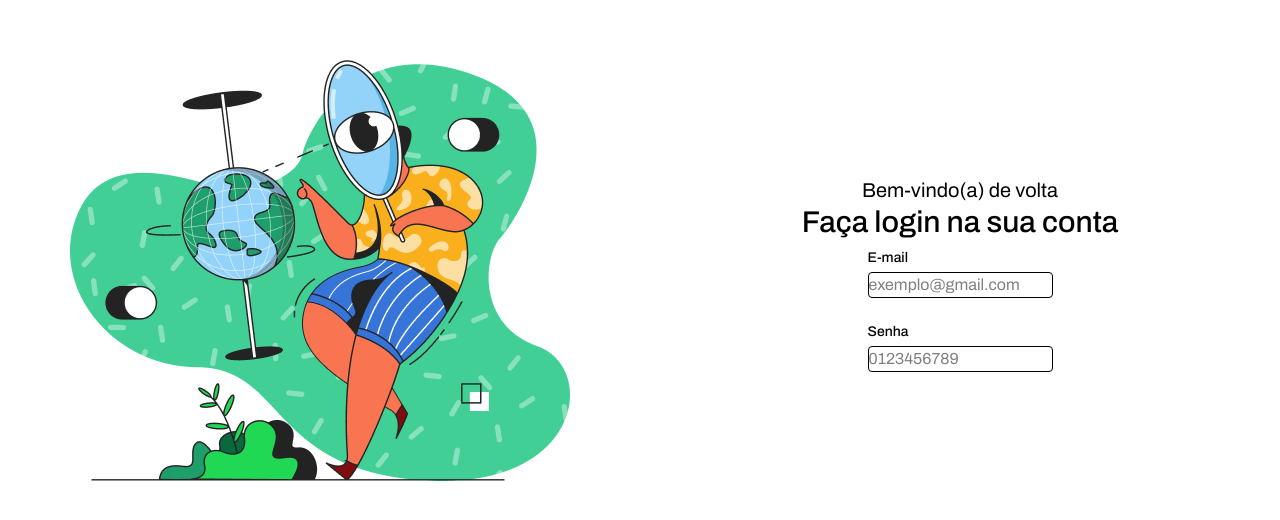
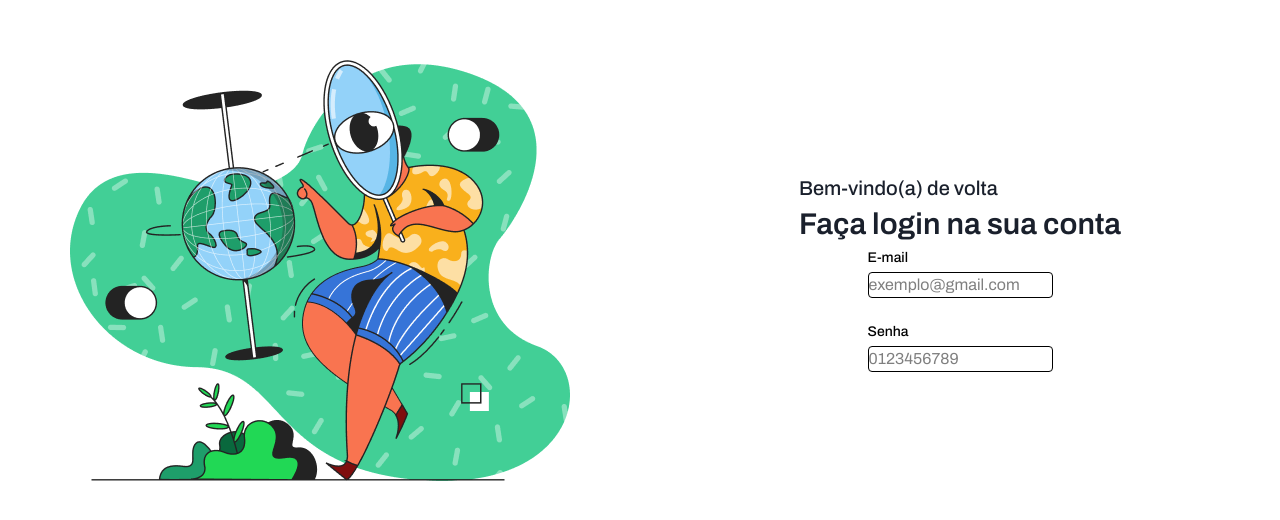
Before and after one commit to lucasrodriguescunha/login-codelab, a Next.js app: page / in a window 1280 px wide. Shown: the part 130-650 px from the top of the page. Built offline with nearby package versions, Linux system fonts and the light colour scheme.

Commit message:
feat: refactor LoginHeader to improve styling and structure

```diff
--- a/app/components/LoginPage/LoginFormContainer/LoginHeader/LoginHeader.tsx
+++ b/app/components/LoginPage/LoginFormContainer/LoginHeader/LoginHeader.tsx
@@ -1,8 +1,8 @@
 export const LoginHeader = () => {
     return (
-        <header className='h-20 flex items-center justify-center flex-col'>
-            <span className='text-dark-10 font-archivo font-normal text-xl'>Bem-vindo(a) de volta</span>
-            <h1 className='text-dark-10 font-archivo font-medium text-3xl'>Faça login na sua conta</h1>
-        </header>
+        <div className='h-20 flex flex-col justify-center gap-1'>
+            <span className='text-[#1A202C] font-medium text-xl'>Bem-vindo(a) de volta</span>
+            <h1 className='text-[#1A202C] font-semibold text-3xl'>Faça login na sua conta</h1>
+        </div>
     );
 };
```
